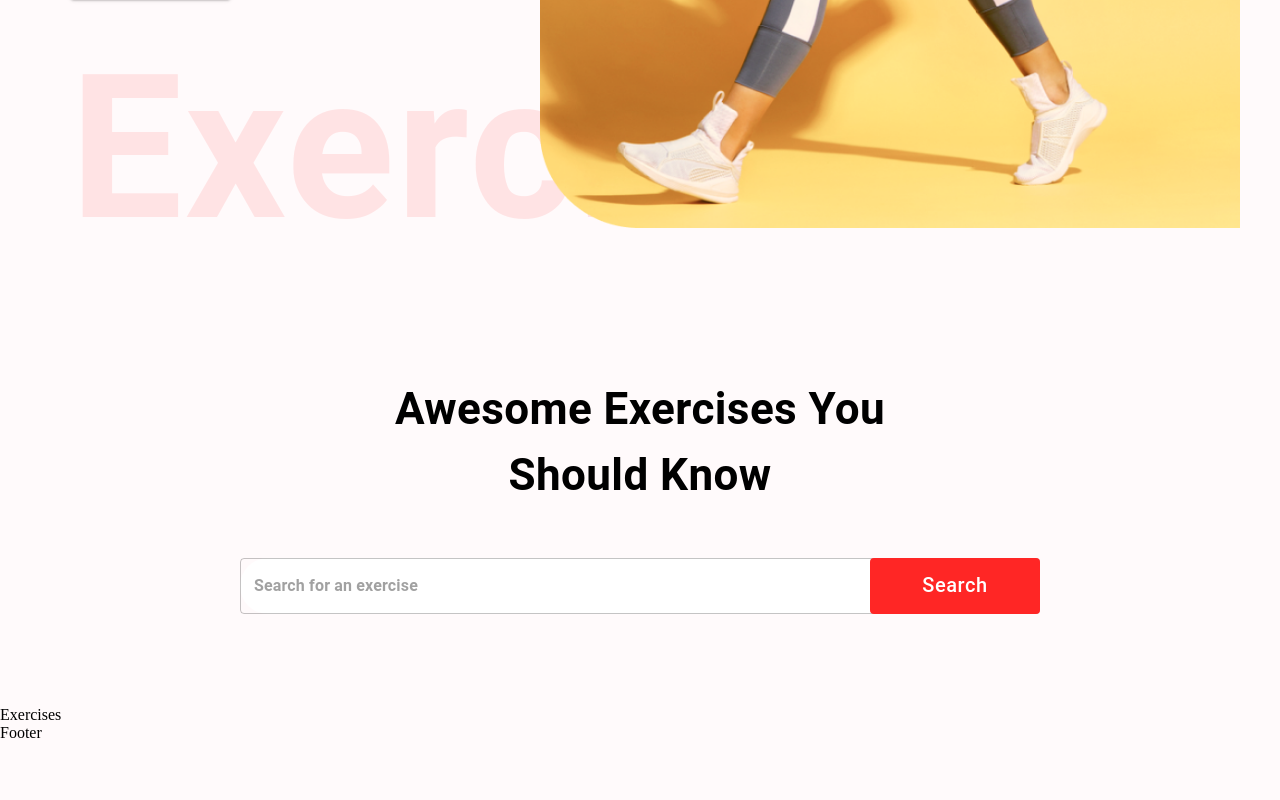
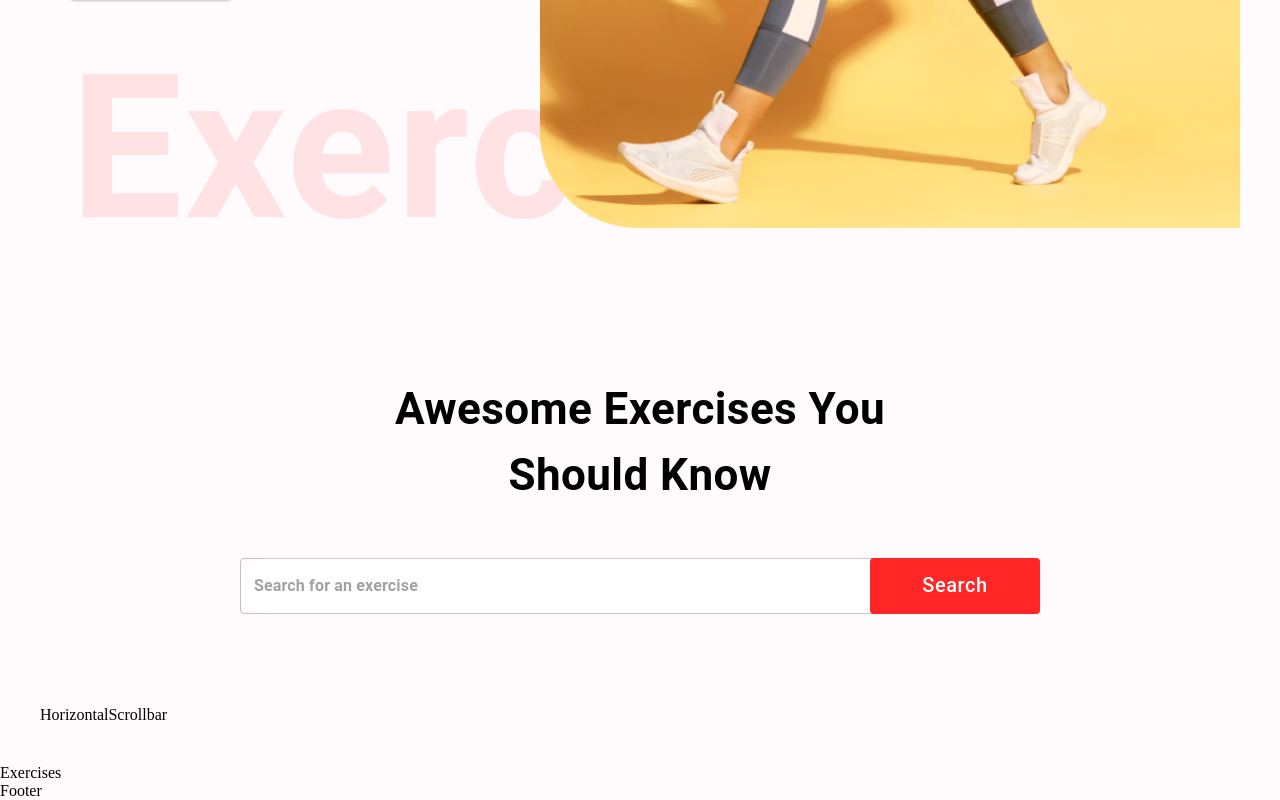
Before and after one commit to caiosantosss/mygymexercises, a React (Create React App) app: page / in a window 1280 px wide. Shown: the part 638-1438 px from the top of the page. Before the commit the page ends 1380 px from the top, so only its background shows below. Built offline with nearby package versions, Linux system fonts and the light colour scheme; no server answers.

Commit message:
add component horizontalscrollbar

```diff
--- /dev/null
+++ b/src/components/HorizontalScrollbar.js
@@ -0,0 +1,9 @@
+import React from 'react'
+
+const HorizontalScrollbar = () => {
+  return (
+    <div>HorizontalScrollbar</div>
+  )
+}
+
+export default HorizontalScrollbar
--- a/src/components/SearchExercises.js
+++ b/src/components/SearchExercises.js
@@ -1,6 +1,7 @@
 import React, { useEffect, useState } from 'react'
 import { Box, Button, Stack, TextField, Typography } from '@mui/material'
 import { exerciseOptions, fetchData } from '../utils/fetchData'
+import HorizontalScrollbar from './HorizontalScrollbar'
 
 const SearchExercises = () => {
   const [search, setSearch] = useState('')
@@ -75,8 +76,8 @@
           Search
         </Button>
       </Box>
-      <Box>
-
+      <Box sx={{ position: 'relative', width: '100%', p: '20px' }}>
+        <HorizontalScrollbar data={bodyParts} />
       </Box>
     </Stack >
   )
```
